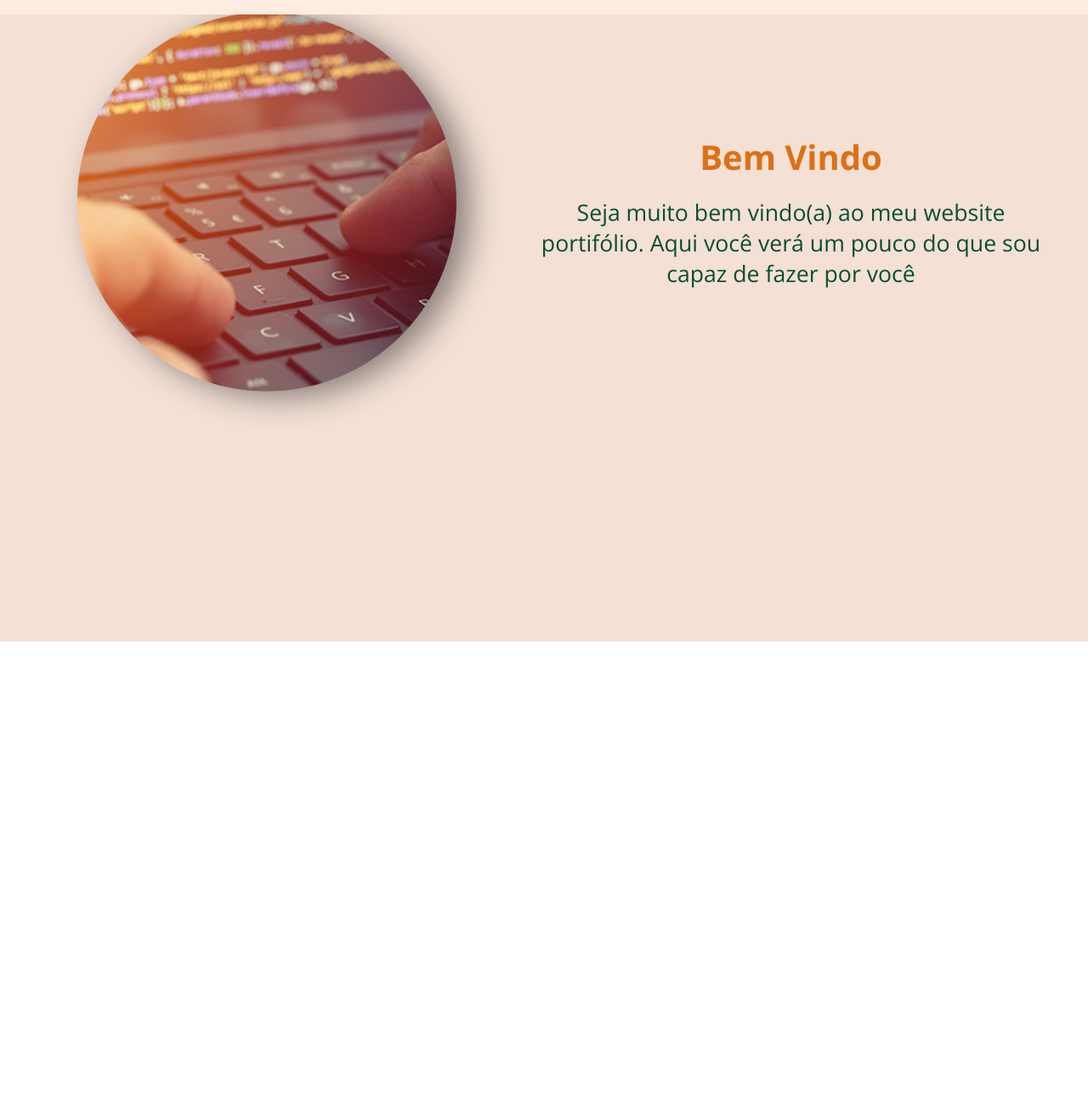
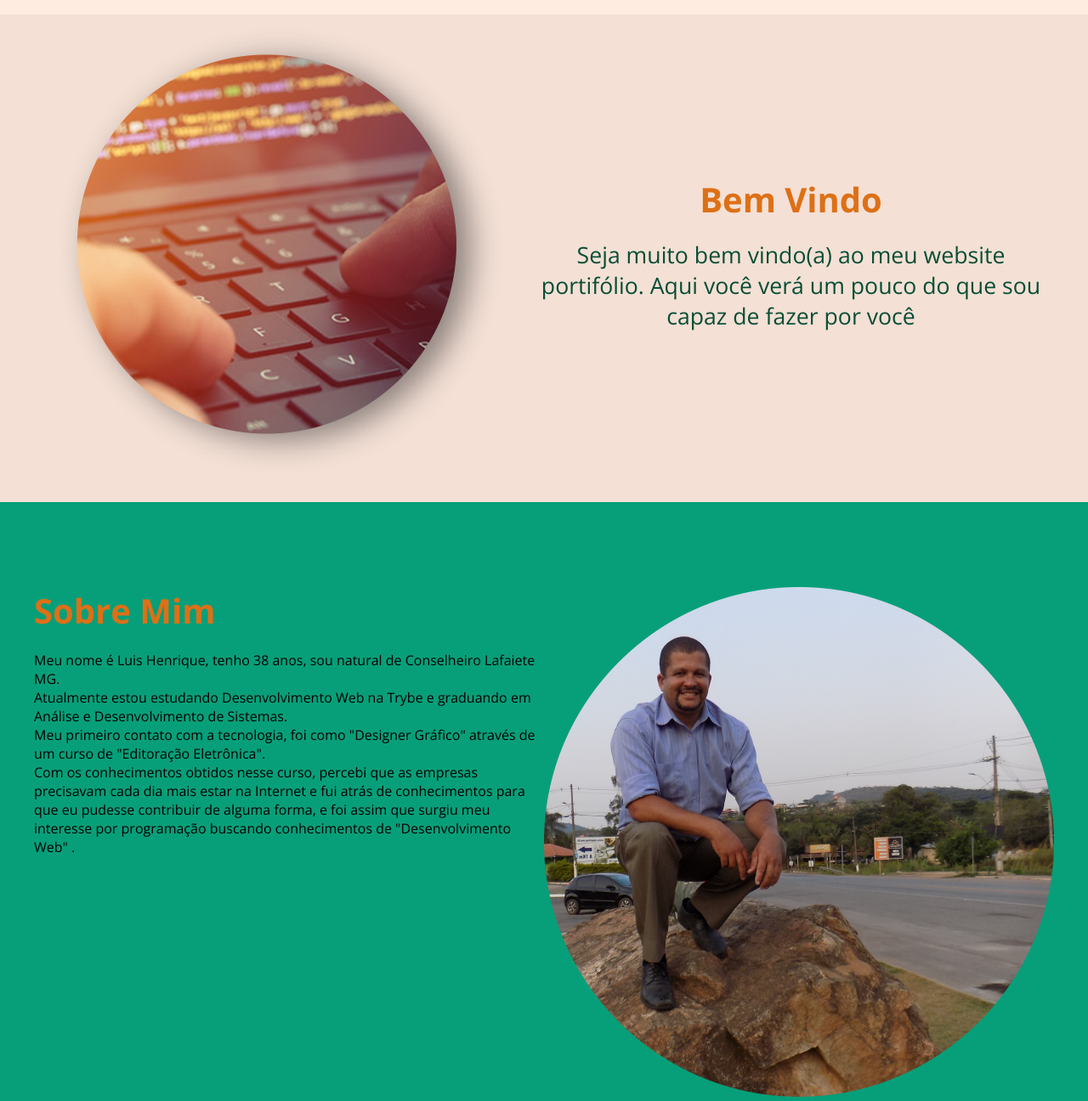
Before and after one commit to senseyluiz/senseyluiz.github.io, a plain HTML site: page index.html in a window 1280 px wide. Shown: the part 45-1341 px from the top of the page at 85% size. Before the commit the page ends 800 px from the top, so only its background shows below. Drawn offline with nearby package versions, Linux system fonts and the light colour scheme.

Commit message:
Adicionandor SOBRE

```diff
--- a/assets/css/style.css
+++ b/assets/css/style.css
@@ -56,30 +56,50 @@ nav ul li a{
 
 /* WELCOMME */
 
-.welcomme{
+#welcomme{
+    padding-top: 50px;
+    background-color: var(--background-1);
 
-    background-color: var(--background-1);
-    height: 100vh;
 
 }
 
-.welcomme .geral{
+#welcomme .geral{
     display: flex;
     justify-content: space-between;
     align-items: center;
 }
 
-.welcomme h2{
+#welcomme h2{
     margin-bottom: 20px;
     font-size: var(--title-size);
     color: var(--title-color1);
 }
 
-.welcomme .text{
+#welcomme .text{
     text-align: center;
 }
 
-.welcomme p{
+#welcomme p{
     font-size: var(--text-size);
     color: var(--text-color-1);
 }
+
+
+/* SOBRE */
+
+
+#sobre{
+    padding-top: 100px;
+    background-color: var(--background-2);
+}
+
+#sobre .geral{
+    display: flex;
+    flex: 1;
+}
+
+#sobre h2{
+    font-size: var(--title-size);
+    color: var(--title-color1);
+    margin-bottom: 20px;
+}
--- a/index.html
+++ b/index.html
@@ -6,8 +6,8 @@
     <meta http-equiv="X-UA-Compatible" content="IE=edge">
     <meta name="viewport" content="width=device-width, initial-scale=1.0">
     <link rel="preconnect" href="https://fonts.googleapis.com">
-<link rel="preconnect" href="https://fonts.gstatic.com" crossorigin>
-<link href="https://fonts.googleapis.com/css2?family=Open+Sans:wght@300;400;600;700&display=swap" rel="stylesheet">
+    <link rel="preconnect" href="https://fonts.gstatic.com" crossorigin>
+    <link href="https://fonts.googleapis.com/css2?family=Open+Sans:wght@300;400;600;700&display=swap" rel="stylesheet">
     <link rel="stylesheet" href="assets/css/style.css">
     <title>Document</title>
 </head>
@@ -24,22 +24,24 @@
                 <li> <a href="#portifolio"> portifólio </a></li>
                 <li> <a href="#contato"> contato </a></li>
             </ul>
-        </nav><!--menu-desktop-->
+        </nav>
+        <!--menu-desktop-->
 
         <nav id="menu-mobile">
             <ul>
-                <li> <a href="#home"> home </a></li>
+                <li> <a href="#welcomme"> home </a></li>
                 <li> <a href="#sobre"> sobre </a></li>
                 <li> <a href="#servicos"> serviços </a></li>
                 <li> <a href="#softskills"> soft skills </a></li>
                 <li> <a href="#portifolio"> portifólio </a></li>
                 <li> <a href="#contato"> contato </a></li>
             </ul>
-        </nav><!--menu-mobile-->
+        </nav>
+        <!--menu-mobile-->
 
     </header>
 
-    <section class="welcomme">
+    <section id="welcomme">
 
         <div class="geral">
 
@@ -49,12 +51,40 @@
 
             <div class="text">
                 <h2>Bem Vindo</h2>
-                <p>Seja muito bem vindo(a) ao meu website portifólio. Aqui você verá um pouco do que sou capaz de fazer por você</p>
+                <p>Seja muito bem vindo(a) ao meu website portifólio. Aqui você verá um pouco do que sou capaz de fazer
+                    por você</p>
             </div>
 
         </div>
 
-    </section><!--welcomme-->
+    </section>
+    <!--welcomme-->
+
+    <section id="sobre">
+        <div class="geral">
+
+
+            <div class="text">
+                <h2>Sobre Mim</h2>
+                <p>Meu nome é Luis Henrique, tenho 38 anos, sou natural de Conselheiro Lafaiete MG. <br>
+                    Atualmente estou estudando Desenvolvimento Web na <span> Trybe </span> e graduando em Análise e
+                    Desenvolvimento de Sistemas. <br>
+                    Meu primeiro contato com a tecnologia, foi como "Designer Gráfico" através de um curso de
+                    "Editoração Eletrônica". <br>
+                    Com os conhecimentos obtidos nesse curso, percebi que as empresas precisavam cada dia mais estar na
+                    Internet e fui atrás de conhecimentos para que eu pudesse contribuir de alguma forma, e foi assim
+                    que surgiu meu interesse por programação
+                    buscando conhecimentos de <span> "Desenvolvimento Web" </span>.</p>
+
+            </div>
+
+            <div class="image">
+                <img src="assets/images/perfil.png" alt="foto do autor em cima uma pedra grande">
+            </div>
+        </div>
+
+    </section>
+    <!--sobre-->
 
 
     <script src="assets/js/script.js"></script>
```
